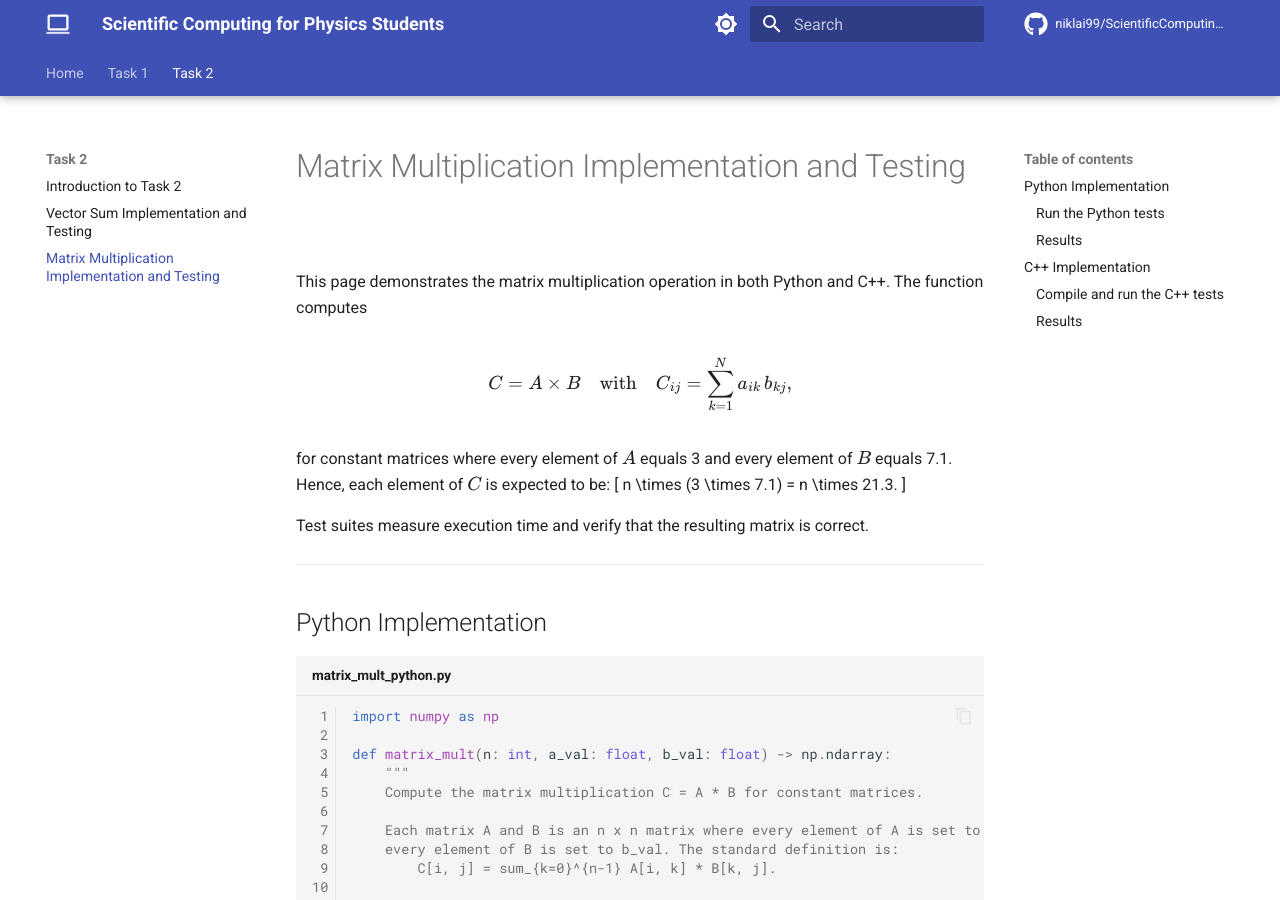
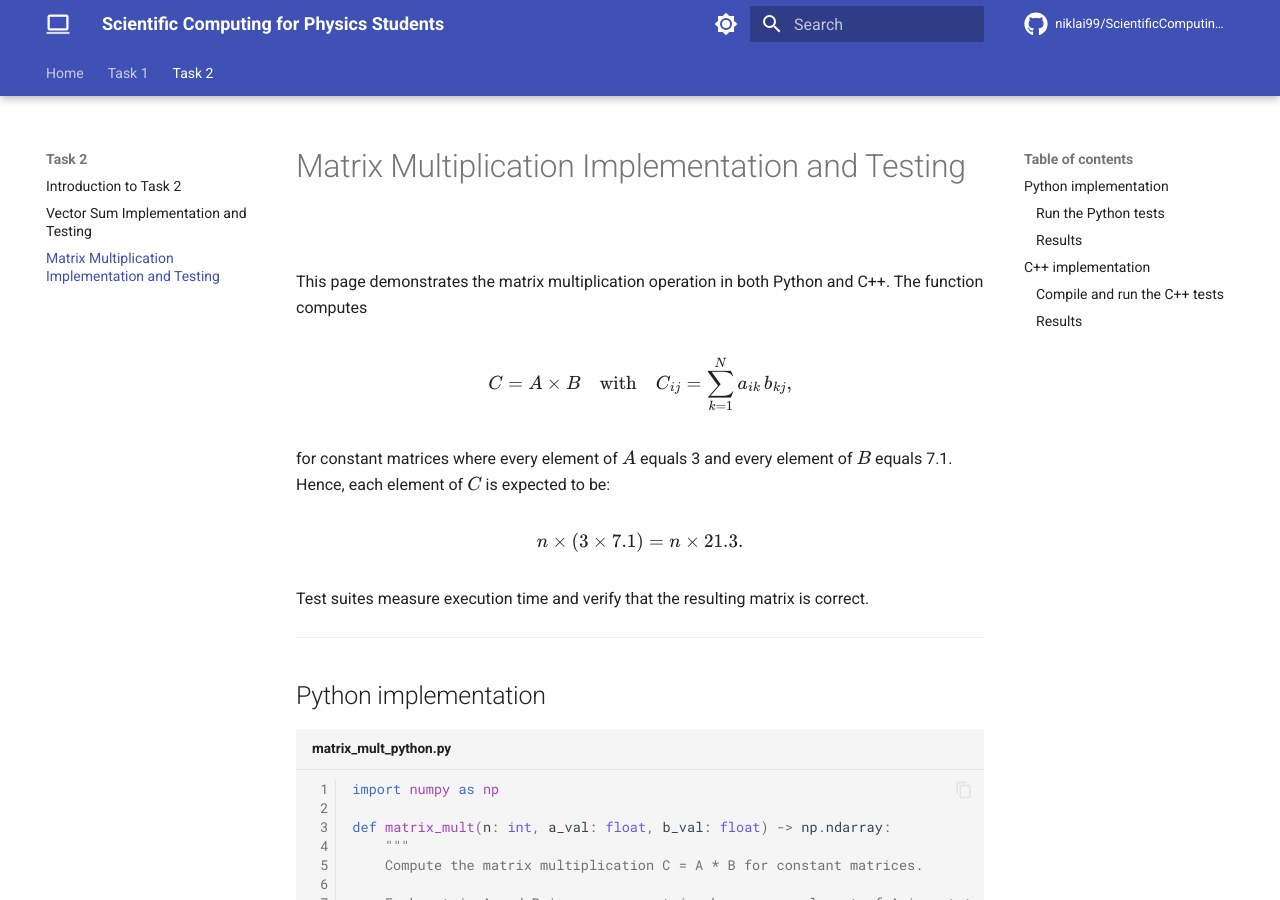
Before and after one commit to niklai99/ScientificComputing4Physics, an MkDocs documentation site: the page built from docs/task2/matrix_mult.md, in a window 1280 px wide and 900 px high. Built offline with MkDocs 1.6.1 and Material for MkDocs 9.7.7, drawn with Linux system fonts in a browser that asks for light colours; comment, search, counter and statistics services are not loaded; some of the changed text lies outside the part shown.

````diff
--- a/docs/task2/matrix_mult.md
+++ b/docs/task2/matrix_mult.md
@@ -2,20 +2,21 @@
 
 This page demonstrates the matrix multiplication operation in both Python and C++. The function computes
 
-\[
+$$
 C = A \times B \quad \text{with} \quad C_{ij} = \sum_{k=1}^{N} a_{ik} \, b_{kj},
-\]
+$$
 
 for constant matrices where every element of \(A\) equals 3 and every element of \(B\) equals 7.1. Hence, each element of \(C\) is expected to be:
-\[
+
+$$
 n \times (3 \times 7.1) = n \times 21.3.
-\]
+$$
 
 Test suites measure execution time and verify that the resulting matrix is correct.
 
 ---
 
-## Python Implementation
+## Python implementation
 
 ```python linenums="1" title="matrix_mult_python.py"
 import numpy as np
@@ -91,7 +92,7 @@ python test_matrix_mult_python.py
 
 asd
 
-## C++ Implementation
+## C++ implementation
 
 ```cpp linenums="1" title="matrix_mult_cpp.cpp"
 #ifndef MATRIX_MULT_CPP_HPP
````
Also changed, not shown: docs/task2/vector_sum.md (+4 -4 lines).
